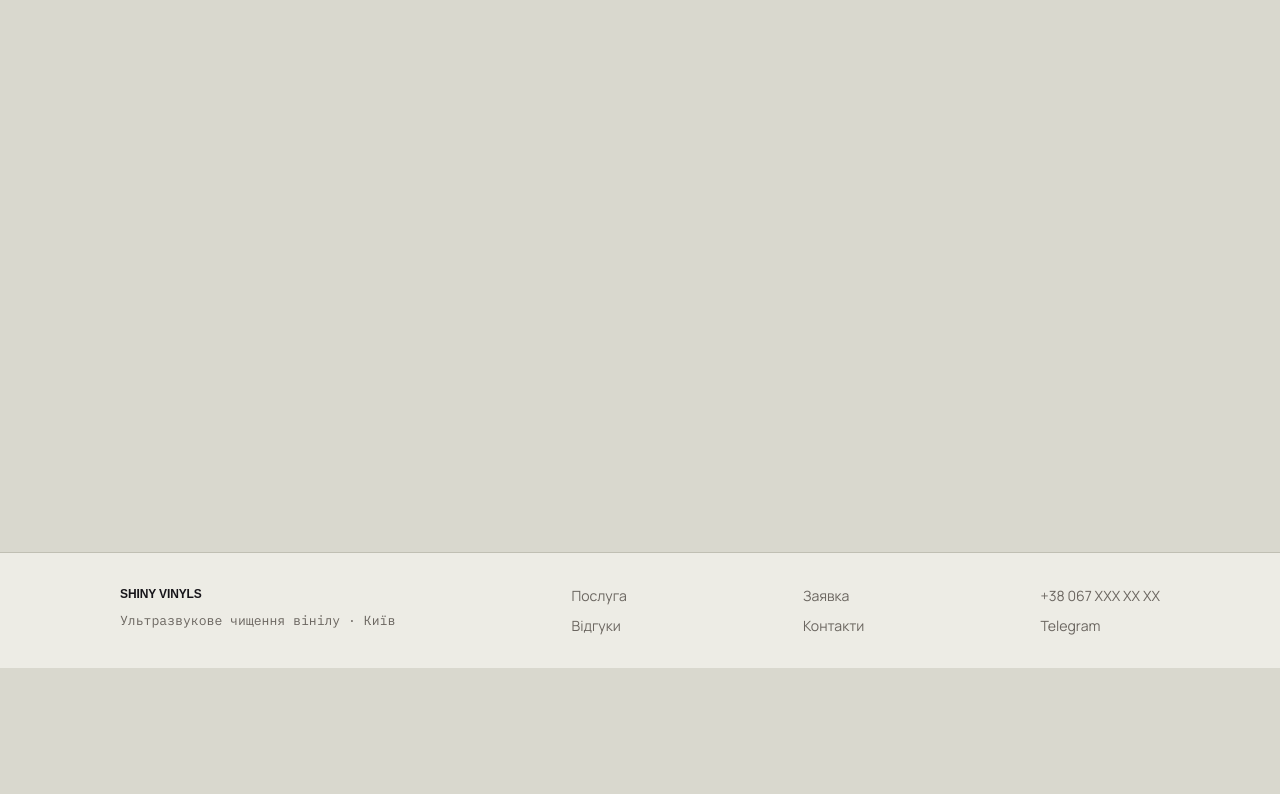
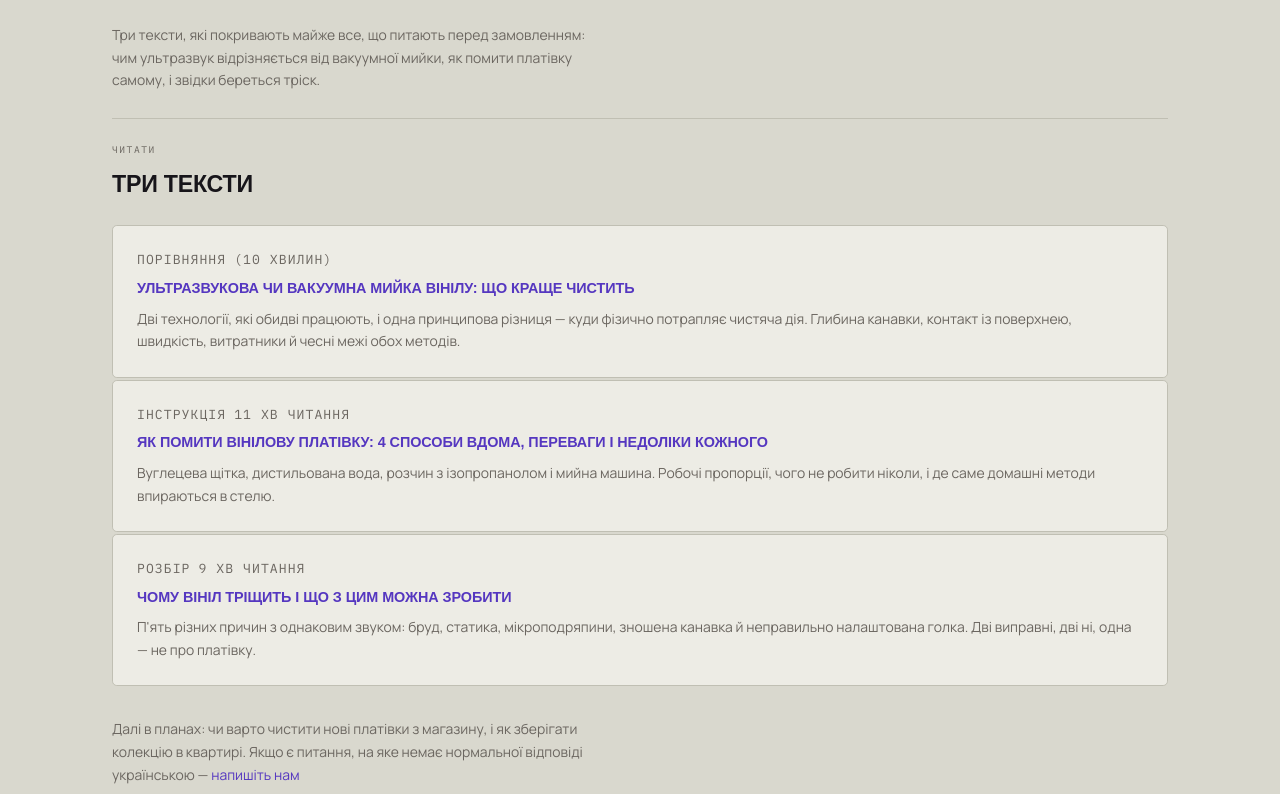
Before and after one commit to TolikSyedin/shiny-vinyls, a Next.js app: page /blog in a window 1280 px wide. Shown: the part 466-1260 px from the top of the page. Before the commit the page ends 1134 px from the top, so only its background shows below. Built offline with nearby package versions, Linux system fonts and the light colour scheme; a web font is replaced by a local one.

Commit message:
Add blog index and article pages

```diff
--- /dev/null
+++ b/app/blog/[slug]/page.tsx
@@ -0,0 +1,64 @@
+import { notFound } from 'next/navigation'
+import { PageContainer } from '@/components/layout'
+import { ArticleHeader } from '@/components/blog/article-header'
+import { ArticleBody } from '@/components/blog/article-body'
+import { RelatedArticles } from '@/components/blog/related-articles'
+import { CtaLink, Row } from '@/components/ui'
+import { BLOG_ARTICLES } from '@/lib/data/blog/articles'
+import { getBlogArticle, getOtherArticles } from '@/lib/utils/blog-utils'
+
+export function generateStaticParams() {
+  return BLOG_ARTICLES.map(({ slug }) => ({ slug }))
+}
+
+export async function generateMetadata({
+  params,
+}: {
+  params: Promise<{ slug: string }>
+}) {
+  const { slug } = await params
+  const article = getBlogArticle(slug)
+
+  if (!article) {
+    return {}
+  }
+
+  return {
+    title: `${article.metaTitle} — Shiny Vinyls`,
+    description: article.metaDescription,
+  }
+}
+
+export default async function BlogArticlePage({
+  params,
+}: {
+  params: Promise<{ slug: string }>
+}) {
+  const { slug } = await params
+  const article = getBlogArticle(slug)
+
+  if (!article) {
+    notFound()
+  }
+
+  return (
+    <PageContainer>
+      <ArticleHeader
+        category={article.category}
+        readingTime={article.readingTime}
+        title={article.title}
+        lead={article.lead}
+      />
+      <ArticleBody blocks={article.body} />
+      <Row className="mt-[2rem]">
+        <CtaLink href={article.ctaPrimary.href}>
+          {article.ctaPrimary.label}
+        </CtaLink>
+        <CtaLink href={article.ctaSecondary.href} variant="ghost">
+          {article.ctaSecondary.label}
+        </CtaLink>
+      </Row>
+      <RelatedArticles articles={getOtherArticles(slug)} />
+    </PageContainer>
+  )
+}
--- a/app/blog/page.tsx
+++ b/app/blog/page.tsx
@@ -1,8 +1,13 @@
+import Link from 'next/link'
 import { PageContainer } from '@/components/layout'
-import { PageHeader } from '@/components/common'
+import { ColumnContentSection, PageHeader } from '@/components/common'
+import { Note } from '@/components/ui'
+import { BLOG_ARTICLES } from '@/lib/data/blog/articles'
 
 export const metadata = {
   title: 'Блог — Shiny Vinyls',
+  description:
+    'Практичні тексти про догляд за вінілом: як почистити платівку вдома, чим ультразвук відрізняється від вакуумної мийки і звідки береться тріск.',
 }
 
 export default function BlogPage() {
@@ -11,8 +16,33 @@ export default function BlogPage() {
       <PageHeader
         eyebrow="Блог"
         title="Догляд за вінілом без міфів"
-        lead="Тут скоро зʼявляться статті."
+        lead="Ми пишемо те, що самі перевіряли на чужих платівках. Включно з методами, які працюють без нас — і з тими, які краще не пробувати ніколи."
+      >
+        <Note>
+          Три тексти, які покривають майже все, що питають перед замовленням:
+          чим ультразвук відрізняється від вакуумної мийки, як помити
+          платівку самому, і звідки береться тріск.
+        </Note>
+      </PageHeader>
+
+      <ColumnContentSection
+        eyebrow="Читати"
+        heading="Три тексти"
+        items={BLOG_ARTICLES.map(({ slug, category, readingTime, title, indexNote }) => ({
+          href: `/blog/${slug}`,
+          kicker: category,
+          meta: readingTime,
+          title,
+          body: indexNote,
+        }))}
       />
+
+      <Note className="mt-[2rem]">
+        Далі в планах: чи варто чистити нові платівки з магазину, і як
+        зберігати колекцію в квартирі. Якщо є питання, на яке немає
+        нормальної відповіді українською —{' '}
+        <Link href="/contacts">напишіть нам</Link>
+      </Note>
     </PageContainer>
   )
 }
```
